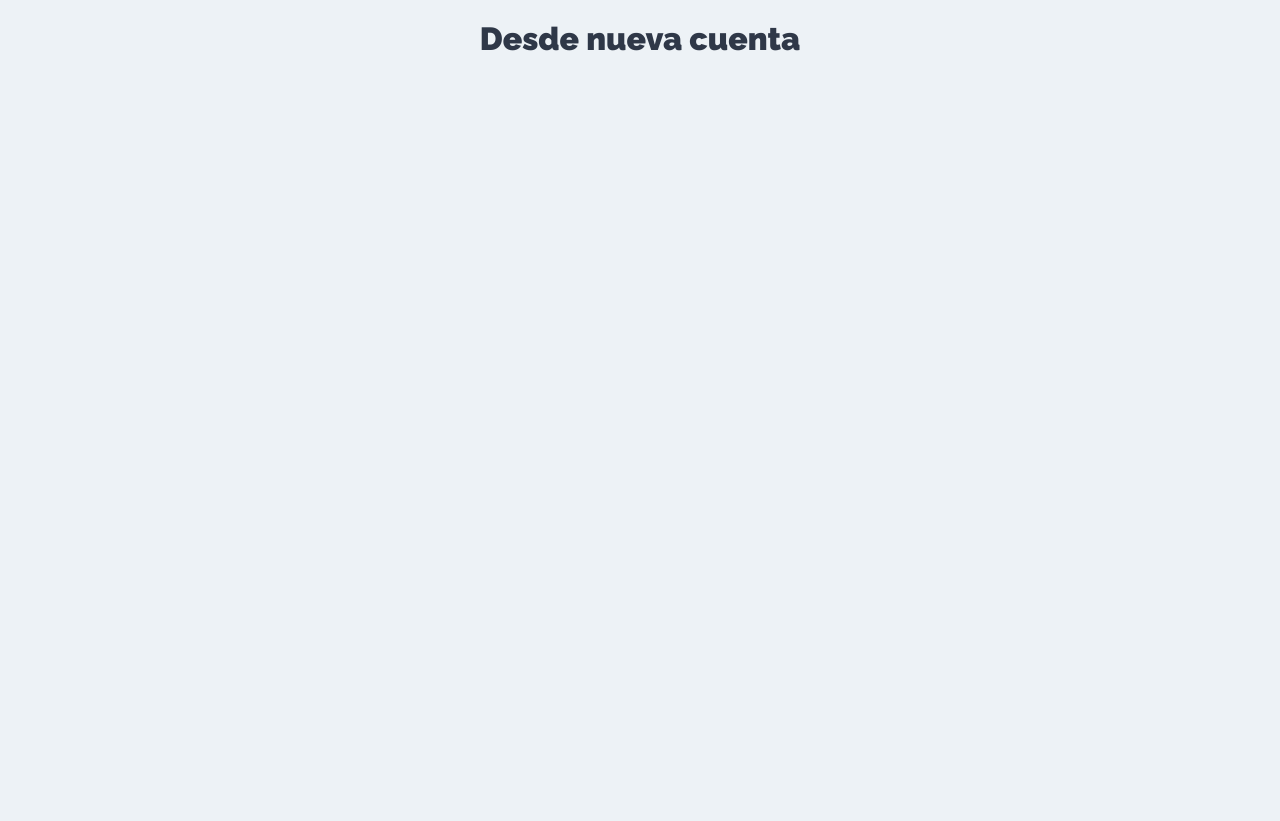
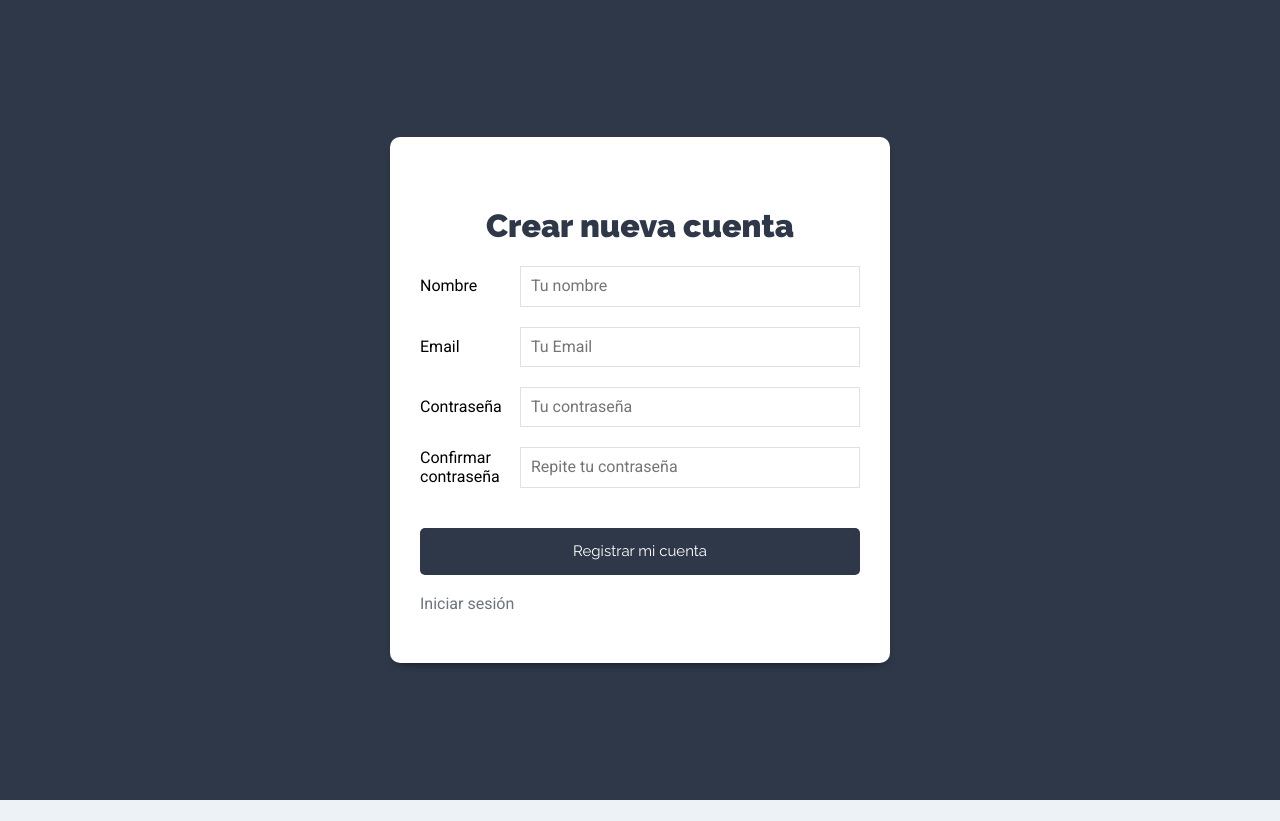
Before and after one commit to bgomez-2015482/Mern-Stack, a React (Create React App) app in the folder client/: page /new-account in a window 1280 px wide. After the commit the page ends 800 px from the top, so only its background shows below. Built offline with nearby package versions, Linux system fonts and the light colour scheme.

Commit message:
Creacting new account component

```diff
--- a/client/src/components/auth/NewAccount.jsx
+++ b/client/src/components/auth/NewAccount.jsx
@@ -1,7 +1,113 @@
-import React from 'react';
+import React, { useState } from 'react';
+import { Link } from 'react-router-dom';
 
 const NewAccount = () => {
-    return ( <h1>Desde nueva cuenta</h1> );
+
+    //1 State para iniciar sesión
+
+    const [usuario, guardarUsuario] = useState({
+        nombre: '',
+        email: '',
+        password: '',
+        confirmar: ''
+    });
+
+    //2 Extraer usuario
+
+    const {nombre, email, password, confirmar} = usuario;
+
+    const onChangeLogin = e => {
+        guardarUsuario({
+            ...usuario,
+            [e.target.name] : e.target.value
+        })
+    }
+
+    //cuando el usuario quiere iniciar sesión
+
+    const onSubmit = e => {
+        e.preventDefault();
+    }
+
+    //validar que no haya campos vacios
+
+    //Password minimo de 6 caracteres
+
+    //Los 2 password sean iguales
+
+    //pasarlo al action
+
+    return (
+        <div className="form-usuario">
+            <div className="contenedor-form sombra-dark">
+                <h1>Crear nueva cuenta</h1>
+
+                <form
+                    //subir datos
+                    onSubmit={onSubmit}
+                >
+
+                    <div className="campo-form">
+                        <label htmlFor="nombre">Nombre</label>
+                        <input
+                        type="text"
+                        id="nombre"
+                        name="nombre"
+                        placeholder="Tu nombre"
+                        value={nombre}
+                        onChange={onChangeLogin}
+                        />
+                    </div>
+
+                    <div className="campo-form">
+                        <label htmlFor="email">Email</label>
+                        <input
+                        type="email"
+                        id="email"
+                        name="email"
+                        placeholder="Tu Email"
+                        value={email}
+                        onChange={onChangeLogin}
+                        />
+                    </div>
+
+                    <div className="campo-form">
+                        <label htmlFor="password">Contraseña</label>
+                        <input
+                        type="password"
+                        id="password"
+                        name="password"
+                        placeholder="Tu contraseña"
+                        value={password}
+                        onChange={onChangeLogin}
+                        />
+                    </div>
+
+                    <div className="campo-form">
+                        <label htmlFor="confirmar">Confirmar contraseña</label>
+                        <input
+                        type="password"
+                        id="confirmar"
+                        name="confirmar"
+                        placeholder="Repite tu contraseña"
+                        value={confirmar}
+                        onChange={onChangeLogin}
+                        />
+                    </div>
+
+                    <div className="campo-form">
+                        <input type="submit" className="btn btn-primario btn-block"
+                        value="Registrar mi cuenta" />
+                    </div>
+
+                </form>
+
+                <Link to={'/'} className="enlace-cuenta">
+                Iniciar sesión
+                </Link>
+            </div>
+        </div>
+    );
 }
 
 export default NewAccount;
```
Also changed, not shown: 1 other file (tests, documents, lock files or other folders).
